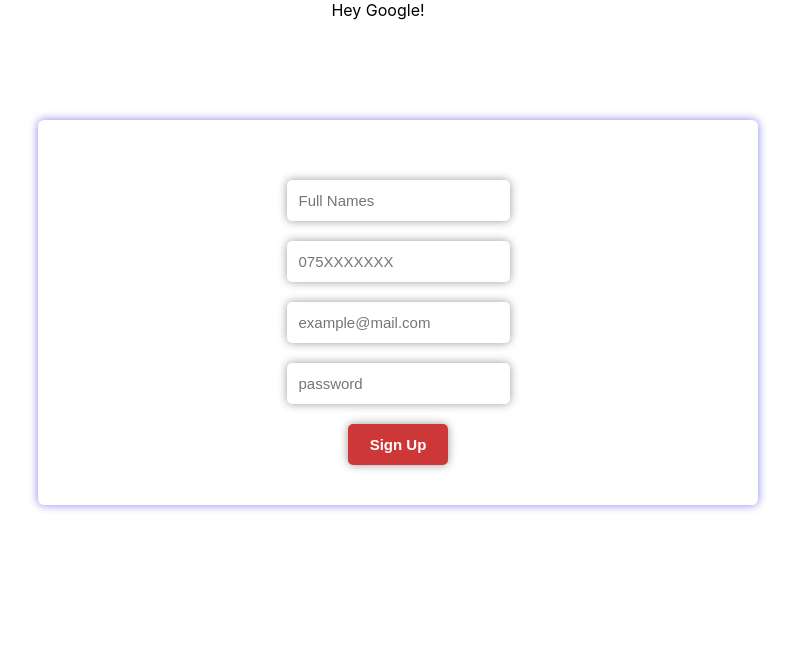
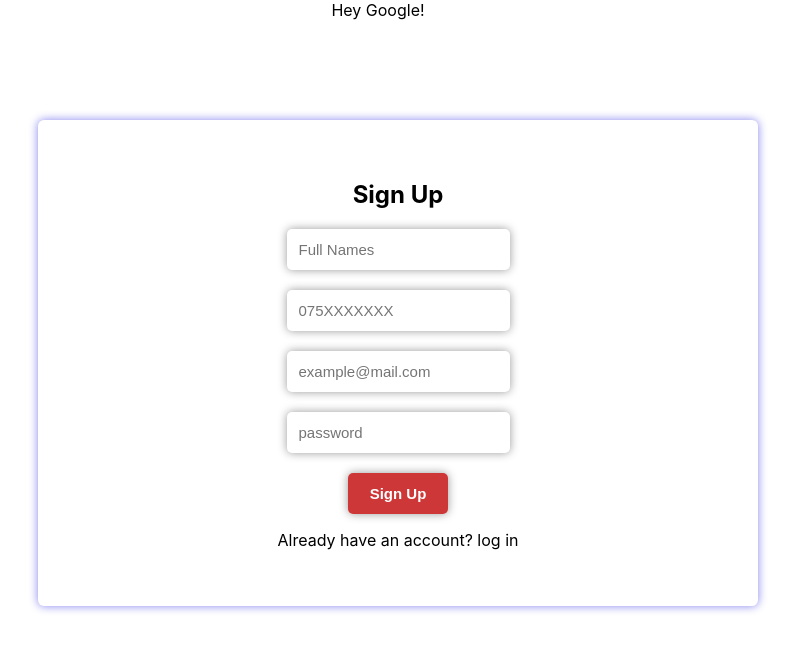
Before and after one commit to Izaiah-M/DSC_UCU_Community-Web-Application, a React (Create React App) app: page / in a window 1280 px wide. Shown: the top 650 px of the page, without its empty margins (262-1057 px from the left). Built offline with nearby package versions, Linux system fonts and the light colour scheme; no server answers.

Commit message:
finished sign up functionality

```diff
--- a/src/components/SignUp/SignUp.js
+++ b/src/components/SignUp/SignUp.js
@@ -1,6 +1,9 @@
 import { Alert, AlertTitle } from "@mui/material";
 import { useState } from "react";
 import { SignUpForm } from "./SignUpForm/SignUpForm";
+import { auth, db } from "../../utils/Firebase";
+import { createUserWithEmailAndPassword } from "firebase/auth";
+import { collection, addDoc } from "firebase/firestore";
 
 export const SignUp = ({ setMembers, members }) => {
   const [name, setName] = useState("");
@@ -8,13 +11,15 @@ export const SignUp = ({ setMembers, members }) => {
   const [phone, setPhone] = useState("");
   const [password, setPassword] = useState("");
   const [formSubmitted, setFormSubmitted] = useState(false);
+  const [loading, setLoading] = useState(false);
 
   const [newMember, setNewMember] = useState({
     name: "",
     email: "",
     phone: "",
-    password: "",
   });
+
+  // object destructuring
 
   //   setting the different form fields
 
@@ -44,34 +49,50 @@ export const SignUp = ({ setMembers, members }) => {
 
   const setpassword = ({ target }) => {
     setPassword(target.value);
-    setNewMember({
-      ...newMember,
-      password: target.value,
-    });
   };
 
   //   TODO: add unique ids to each member
 
   //   To handle the form submission
-  const handleSubmit = (e) => {
+  const handleSubmit = async (e) => {
     e.preventDefault();
 
-    // console.log(newMember);
-    // Set new member and update members state with new member
-    const updatedMembers = [...members, newMember];
-    setMembers(updatedMembers);
+    // adding our newMember to our firebase db
+    await createUserWithEmailAndPassword(auth, email, password)
+      .then(async (userCredential) => {
+        setLoading(true);
+        // signed In
+        const user = userCredential.user;
+        console.log(user);
 
-    // Add updatedMembers to local storage
-    localStorage.setItem("members", JSON.stringify(updatedMembers));
+        // Adding the user to firestore
+        try {
+          const docRef = await addDoc(collection(db, "users"), newMember);
+          setFormSubmitted(true);
 
-    setFormSubmitted(true);
+          console.log(docRef);
+        } catch (error) {
+          console.log("Error adding doc: ", error);
+        }
+
+        // console.log(docRef);
+        // // console.log(docRef.id);
+      })
+      .catch((error) => {
+        const errorCode = error.code;
+        const errorMessage = error.message;
+        console.log(errorCode, errorMessage);
+      });
+
+    setLoading(false);
+
+    console.log(newMember);
 
     // Reset form and state variables
     setNewMember({
       name: "",
       email: "",
       phone: "",
-      password: "",
     });
 
     setEmail("");
@@ -89,6 +110,7 @@ export const SignUp = ({ setMembers, members }) => {
           Signed Up <strong>successfully!</strong>
         </Alert>
       )}
+
       <SignUpForm
         name={name}
         setName={setname}
@@ -99,6 +121,7 @@ export const SignUp = ({ setMembers, members }) => {
         handleSubmit={handleSubmit}
         password={password}
         setPassword={setpassword}
+        loading={loading}
       />
     </div>
   );
--- a/src/components/SignUp/SignUpForm/SignUpForm.js
+++ b/src/components/SignUp/SignUpForm/SignUpForm.js
@@ -10,9 +10,13 @@ export const SignUpForm = ({
   setPhone,
   password,
   setPassword,
+  loading,
 }) => {
   return (
     <div className="form-card">
+      <div>
+        <h2>Sign Up</h2>
+      </div>
       <form onSubmit={handleSubmit}>
         <div className="row">
           <input
@@ -59,9 +63,17 @@ export const SignUpForm = ({
           />
         </div>
         <div className="row">
-          <input type="submit" value="Sign Up" className="btn" />
+          <input
+            type="submit"
+            value="Sign Up"
+            className="btn"
+            disabled={loading}
+          />
         </div>
       </form>
+      <div>
+        <p>Already have an account? log in</p>
+      </div>
     </div>
   );
 };
--- a/src/utils/Firebase.js
+++ b/src/utils/Firebase.js
@@ -1,17 +1,29 @@
-import firebase from "firebase/app";
-import "firebase/auth";
+import { initializeApp } from "firebase/app";
+import { getAuth } from "firebase/auth";
+// import { getFirestore } from "firebase/firestore";
+import { getFirestore } from "firebase/firestore";
+
+const {
+  REACT_APP_FIREBASE_API_KEY,
+  REACT_APP_FIREBASE_AUTH_DOMAIN,
+  REACT_APP_FIREBASE_PROJECT_ID,
+  REACT_APP_FIREBASE_STORAGE_BUCKET,
+  REACT_APP_FIREBASE_MESSAGING_SENDER,
+  REACT_APP_FIREBASE_APP_ID,
+  REACT_APP_FIREBASE_MEASUREMENT_ID,
+} = process.env;
 
 // We first initialize the app with the configurations
-const firebaseApp = firebase.initializeApp({
-  apiKey: process.env.REACT_APP_FIREBASE_API_KEY,
-  authDomain: process.env.REACT_APP_FIREBASE_AUTH_DOMAIN,
-  projectId: process.env.REACT_APP_FIREBASE_PROJECT_ID,
-  storageBucket: process.env.REACT_APP_FIREBASE_STORAGE_BUCKET,
-  messagingSenderId: process.env.REACT_APP_FIREBASE_MESSAGING_SENDER,
-  appId: process.env.REACT_APP_FIREBASE_APP_ID,
-  measurementId: process.env.REACT_APP_FIREBASE_MEASUREMENT_ID,
+const firebaseApp = initializeApp({
+  apiKey: "AIzaSyDCnMbDQnsjbxfYHS9tealE3Wy6_M1smy8",
+  authDomain: "dsc-ucu-community.firebaseapp.com",
+  projectId: "dsc-ucu-community",
+  storageBucket: "dsc-ucu-community.appspot.com",
+  messagingSenderId: "322086174839",
+  appId: "1:322086174839:web:807263250b17a13aac0672",
 });
 
-export const auth = firebaseApp.auth();
+export const auth = getAuth(firebaseApp);
+export const db = getFirestore(firebaseApp);
 
 export default firebaseApp;
```
Also changed, not shown: src/contexts/AuthContext.js (added, +38 -0 lines), 1 other file (tests, documents, lock files or other folders).
